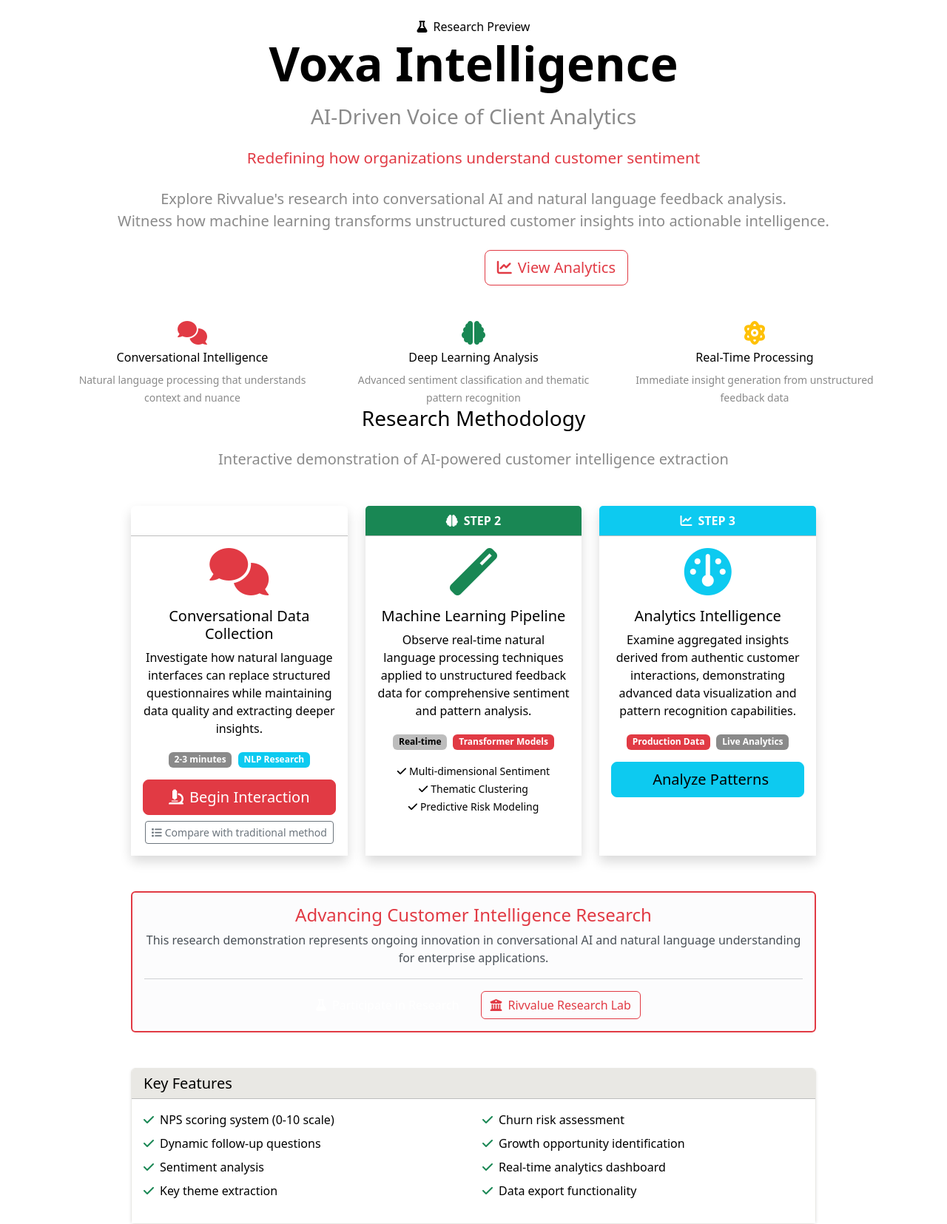
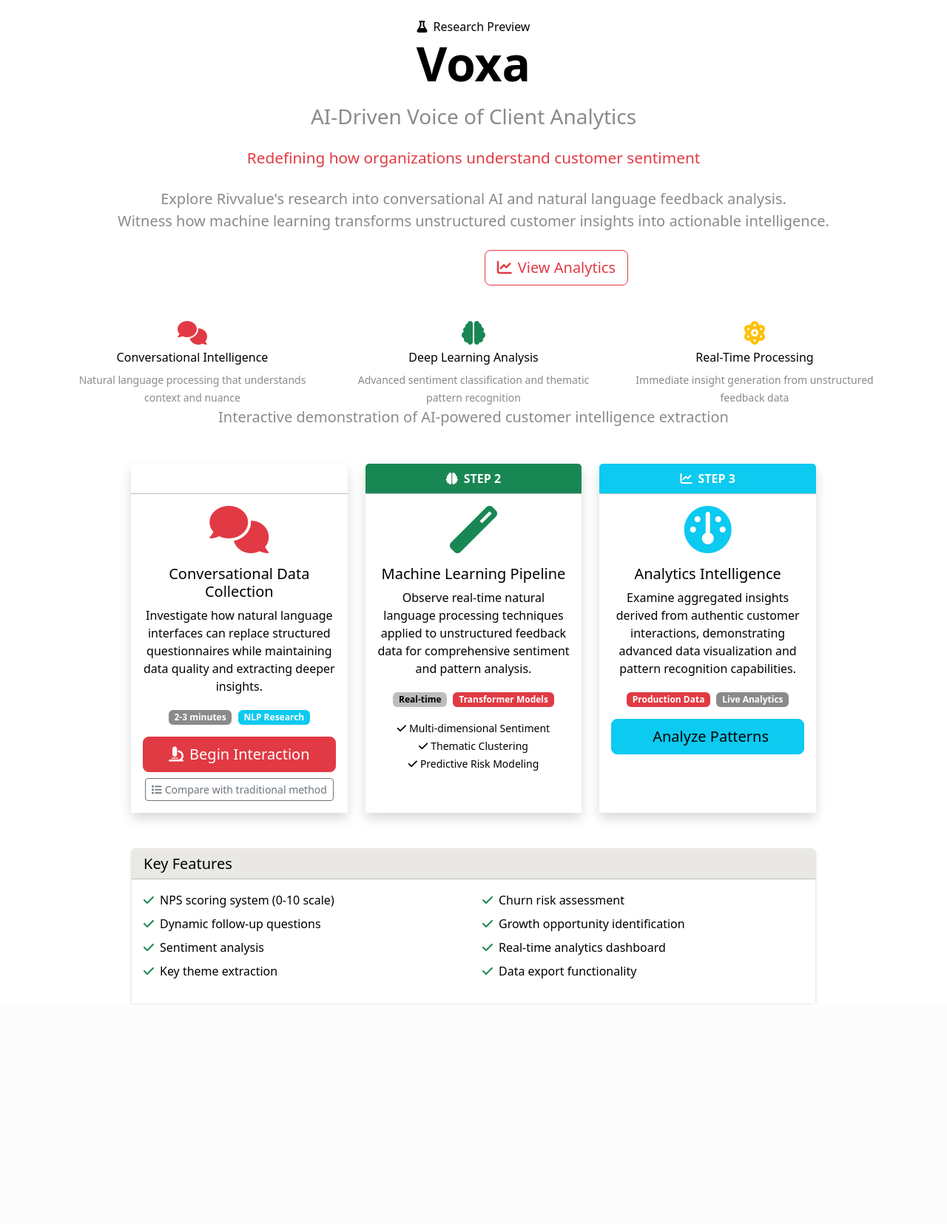
Before and after one commit to rivvalue/voia-docs, a Flask app: page / in a window 1280 px wide. Shown: the part 68-1723 px from the top of the page at 74% size. After the commit the page ends 1426 px from the top, so only its background shows below. Run offline with Flask 3, Linux system fonts and the light colour scheme.

Commit message:
Update homepage title and remove research sections
Modify .replit configuration and adjust index.html to update the main heading, remove a reference to "Research Methodology", and delete a promotional box.

Replit-Commit-Author: Agent
Replit-Commit-Session-Id: ed40431e-a156-4555-8728-1c5e25fc44a3
Replit-Commit-Checkpoint-Type: full_checkpoint
Replit-Commit-Screenshot-Url: https://storage.googleapis.com/screenshot-production-us-central1/eca66c11-1e52-49de-a7f4-cfa95608a870/ed40431e-a156-4555-8728-1c5e25fc44a3/I4tYjqB

```diff
--- a/templates/index.html
+++ b/templates/index.html
@@ -82,7 +82,7 @@
         <div class="sneak-peek-badge">
             <i class="fas fa-flask me-2"></i>Research Preview
         </div>
-        <h1 class="display-3 fw-bold mb-3">Voxa Intelligence</h1>
+        <h1 class="display-3 fw-bold mb-3">Voxa</h1>
         <h2 class="h3 text-muted mb-4">AI-Driven Voice of Client Analytics</h2>
         <p class="lead mb-4" style="color: #E13A44; font-size: 1.3rem; font-weight: 500;">
             Redefining how organizations understand customer sentiment
@@ -132,7 +132,6 @@
     <div class="col-lg-10 mx-auto">
         <!-- What You'll Experience Section -->
         <div class="text-center mb-5">
-            <h3 class="mb-4">Research Methodology</h3>
             <p class="lead text-muted">Interactive demonstration of AI-powered customer intelligence extraction</p>
         </div>
 
@@ -206,22 +205,7 @@
             </div>
         </div>
 
-        <!-- Call to Action Section -->
-        <div class="text-center mb-5">
-            <div class="alert alert-light border-2" style="border-color: #E13A44 !important;">
-                <h4 class="alert-heading text-primary">Advancing Customer Intelligence Research</h4>
-                <p class="mb-0">This research demonstration represents ongoing innovation in conversational AI and natural language understanding for enterprise applications.</p>
-                <hr>
-                <div class="d-flex justify-content-center gap-3 flex-wrap">
-                    <a href="{{ url_for('auth') }}" class="btn cta-button text-white">
-                        <i class="fas fa-flask me-2"></i>Participate in Research
-                    </a>
-                    <a href="https://rivvalue.com" target="_blank" class="btn btn-outline-primary">
-                        <i class="fas fa-university me-2"></i>Rivvalue Research Lab
-                    </a>
-                </div>
-            </div>
-        </div>
+
 
         <div class="row mt-5">
             <div class="col-12">
```
Also changed, not shown: 1 other file.
